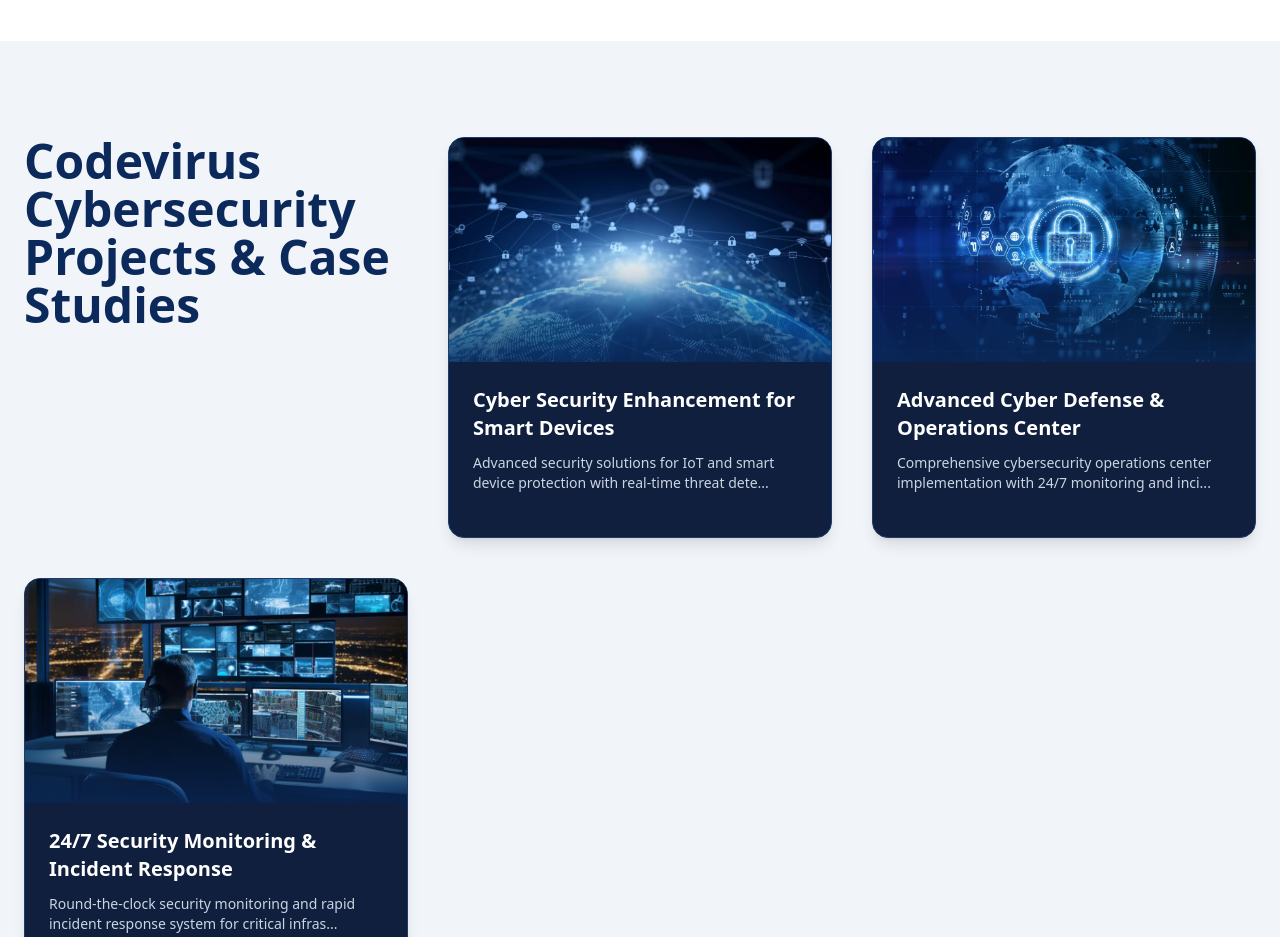
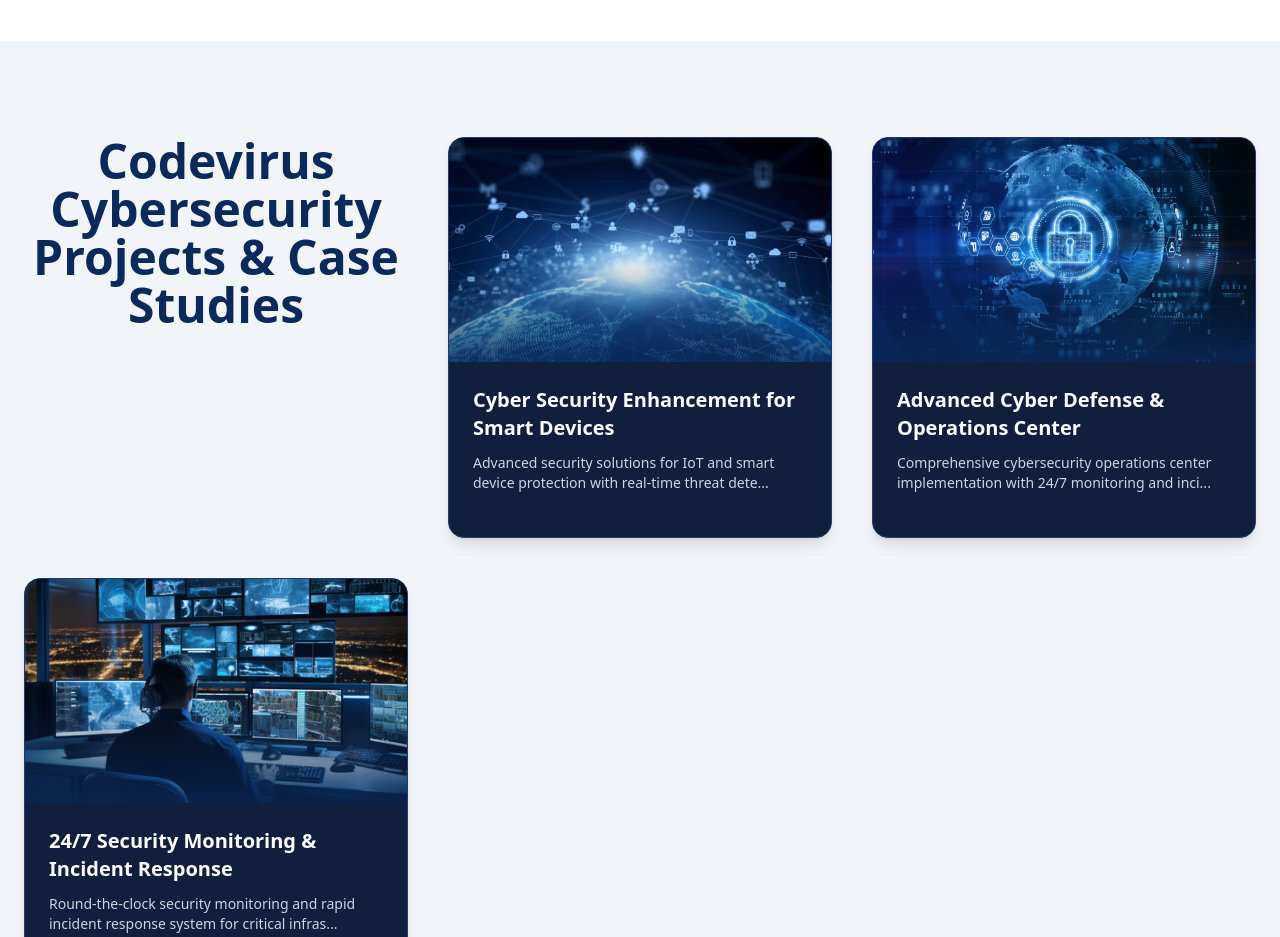
Before and after one commit to Anshika1820/codevirussec, a React app: page / in a window 1280 px wide. Shown: the part 3580-4517 px from the top of the page. Built offline with nearby package versions, Linux system fonts and the light colour scheme; the HTML template or start-up script is replaced by a standard one.

Commit message:
Update Project.jsx

```diff
--- a/src/Pages/Project.jsx
+++ b/src/Pages/Project.jsx
@@ -270,7 +270,7 @@ export default function Projects({ preview = false }) {
       {/* PROJECT CARDS */}
       <section className="w-full">
         <div className="max-w-7xl mx-auto px-6 grid grid-cols-1 md:grid-cols-2 lg:grid-cols-3 gap-10">
-          <h1 className="text-4xl md:text-5xl font-extrabold text-[#0b2a5b] mb-6">
+          <h1 className="text-4xl md:text-5xl font-extrabold text-[#0b2a5b] mb-6 w-full text-center">
               Codevirus Cybersecurity Projects & Case Studies
             </h1>
           {filteredProjects.map((project, i) => (
```
